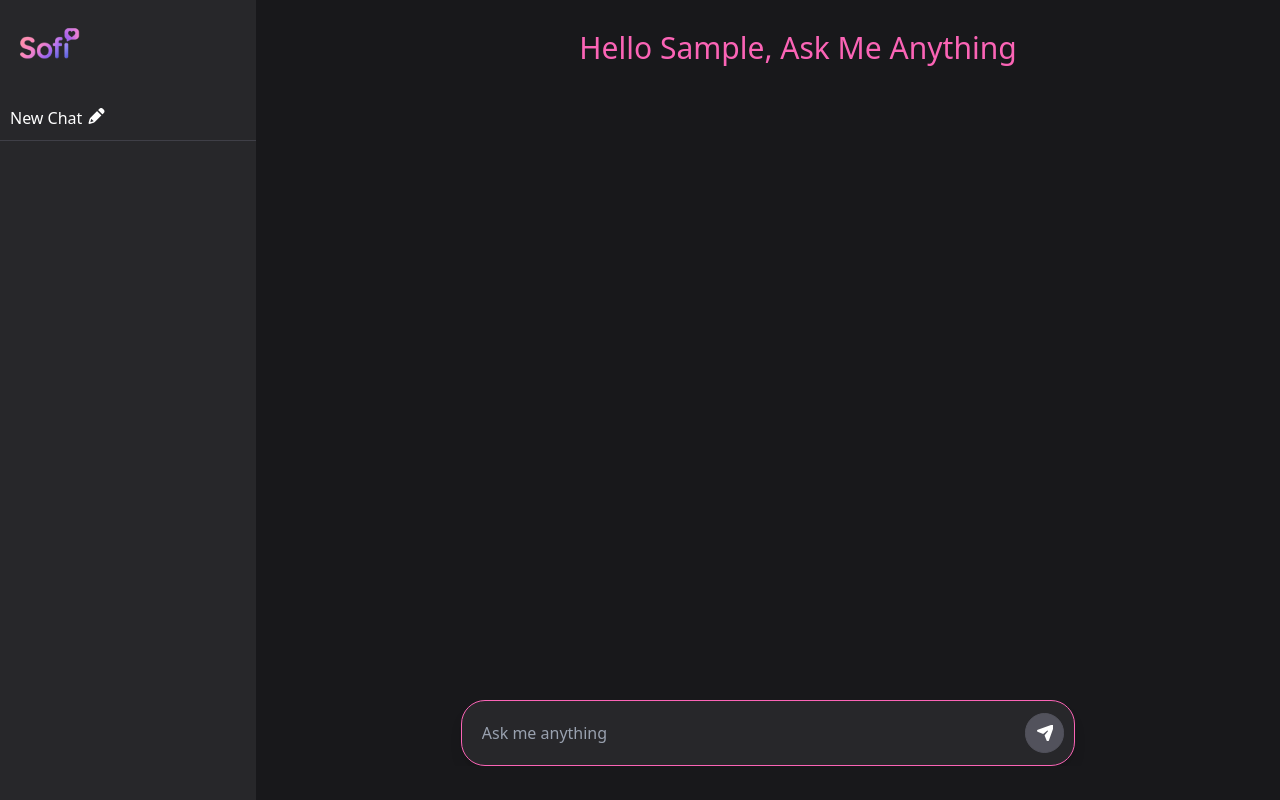
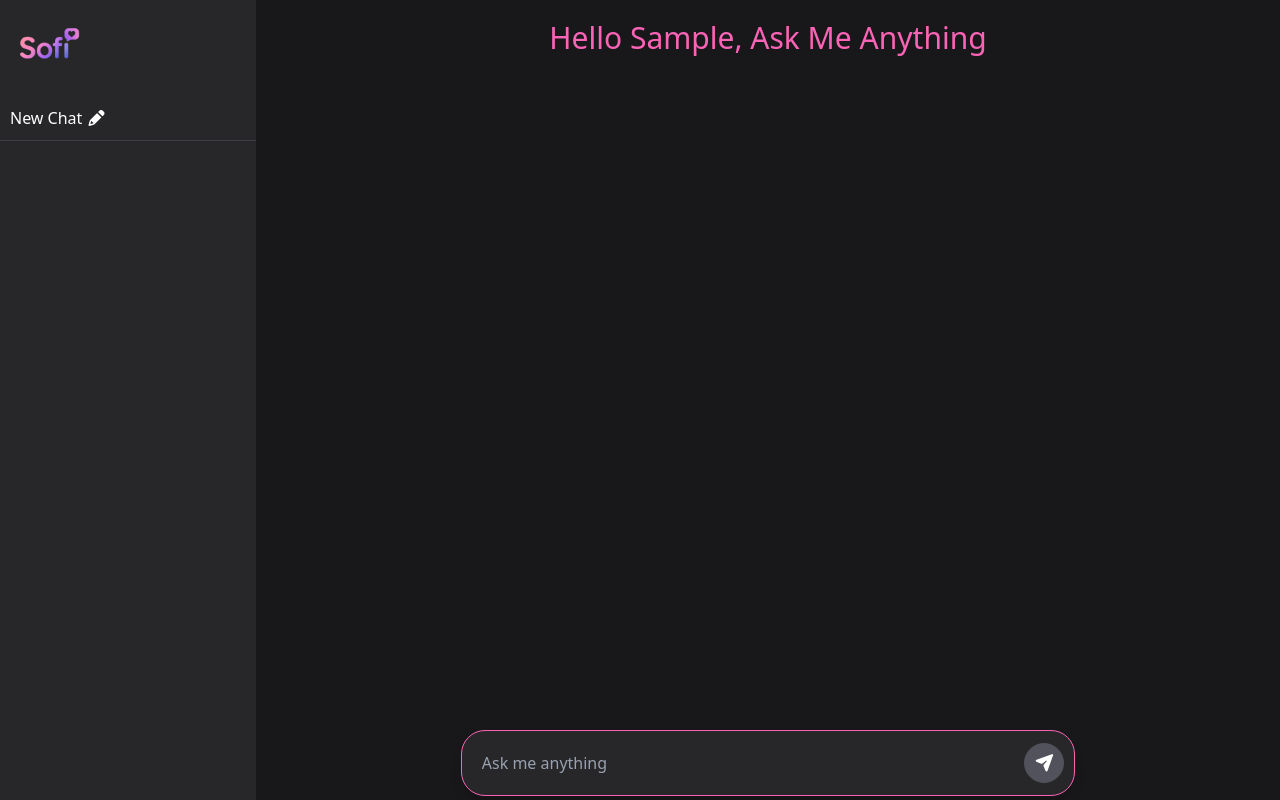
Before and after one commit to Kanikagarwal/Sofi, a React (Vite) app: page / in a window 1280 px wide. Both pictures are taken after typing "Sample" into the empty fields and a click on the button "Continue". Built offline with nearby package versions, Linux system fonts and the light colour scheme.

Commit message:
new msg8

```diff
--- a/src/App.jsx
+++ b/src/App.jsx
@@ -137,7 +137,7 @@ if (!user) {
         </div>
         <div className="col-span-4 ">
           <div className="h-[10%] text-center sticky">
-            <h1 className="w-full text-pink-400 text-center text-3xl sm:text-4xl md:text-3xl margin-heading">
+            <h1 className=" text-pink-400 text-center text-3xl sm:text-4xl md:text-3xl margin-heading">
   Hello {user}, Ask Me Anything
 </h1>
 
@@ -196,7 +196,7 @@ if (!user) {
           </div>
           <div className=" flex justify-center">
 
-          <div className="input margin padding bg-zinc-800 h-[10%] w-full sm:w-1/2 text-white border border-pink-400 rounded-3xl flex items-center shadow-lg">
+          <div className="input margin padding bg-zinc-800 h-[10%] sm:w-1/2 text-white border border-pink-400 rounded-3xl flex items-center shadow-lg">
             <input
               className="w-full padding bg-transparent text-white px-3 outline-none placeholder-gray-400"
               type="text"
--- a/src/index.css
+++ b/src/index.css
@@ -4,7 +4,7 @@
     padding: 0;
     margin: 0;
     box-sizing: border-box;
-    overflow: hidden;
+    /* overflow-x: hidden; */
 }
 
 .padding{
@@ -41,11 +41,11 @@
 }
 
 .margin-heading{
-    margin: 30px;
+    margin: 20px;
 }
 
 .rp{
-    padding-left: 15px;
+    padding-left: 10px;
 }
 
 
@@ -66,7 +66,7 @@ margin-bottom: 15px;
 }
 
 .input{
-    position: sticky;
+    position: relative;
     bottom: 10px;
     /* margin-bottom: 120px; */
     width: 60%;
@@ -74,6 +74,3 @@ margin-bottom: 15px;
 .padding-2{
 padding:5px;
 }
-body{
-    overflow-x: hidden;
-}
```
